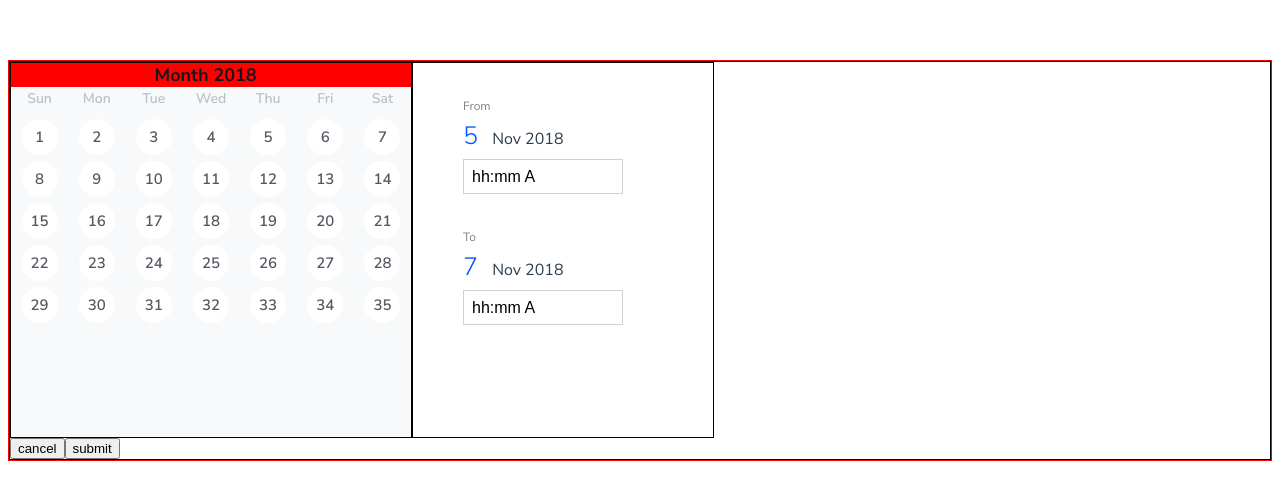
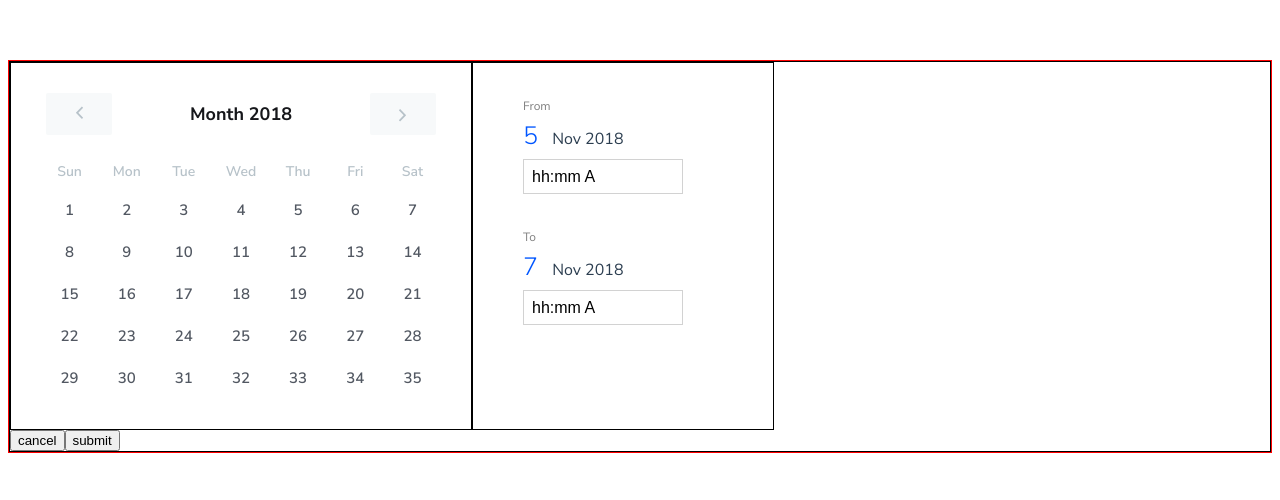
Before and after one commit to wahengchang/vue-packages, a Vue app in the folder packages/dateTimePicker/: page / in a window 1280 px wide. Shown: the top 500 px of the page. Built offline with nearby package versions, Linux system fonts and the light colour scheme.

Commit message:
update datepicker

```diff
--- a/packages/dateTimePicker/src/components/DatePicker.vue
+++ b/packages/dateTimePicker/src/components/DatePicker.vue
@@ -2,14 +2,18 @@
   <div>
     <div class="datePicker_wrap">
       <div class="calendar-header">
-        <span class="left">Left</span>
+        <span class="icon-left"> <arrow /> </span>
         <h3>Month 2018</h3>
-        <span class="right">Right</span>
+        <span class="icon-right"> <arrow /> </span>
       </div>
       <ul class="calendar">
         <template v-for="(weekday, key) in weekdays">
           <li class="weekday" :key="'weekday' + key">
-            <span>{{ weekday }}</span>
+            <span v-if="isToday">{{ weekday }}</span>
+            <span v-if="isBetween">{{ weekday }}</span>
+            <span v-if="isStartDate">{{ weekday }}</span>
+            <span v-if="isEndDate">{{ weekday }}</span>
+            <span v-else>{{ weekday }}</span>
           </li>
         </template>
         <template v-for="(day, key) in 35">
@@ -23,12 +27,18 @@
 </template>
 
 <script>
+import arrow from "./arrow.vue";
+
 export default {
   name: "DatePicker",
+  components: { arrow },
 
   data() {
     return {
-      weekdays: ["Sun", "Mon", "Tue", "Wed", "Thu", "Fri", "Sat"]
+      weekdays: ["Sun", "Mon", "Tue", "Wed", "Thu", "Fri", "Sat"],
+      startDate: "01",
+      endDate: "15",
+      today: new Date()
     };
   }
 };
@@ -38,20 +48,46 @@ export default {
 @import "../style/main.scss";
 
 .datePicker_wrap {
-  height: 374px;
-  background: $pale-grey-two;
+  padding: 30px;
 
   .calendar-header {
     display: flex;
     align-items: center;
     justify-content: space-between;
-    background: red;
+    margin-bottom: 25px;
+    .icon-right {
+      transform: rotate(180deg);
+    }
+
+    span {
+      width: 66px;
+      height: 42px;
+      background: $pale-grey-two;
+      color: $silver;
+      transition-duration: 0.3s;
+      border-radius: 2px;
+      display: flex;
+      justify-content: center;
+      align-items: center;
+
+      &:hover {
+        cursor: pointer;
+        background: $secondary-01;
+        color: #fff;
+      }
+    }
+    .icon-left {
+      margin-left: 5px;
+    }
+    .icon-right {
+      margin-right: 5px;
+    }
     h3 {
       font-size: 18px;
       color: $dark;
     }
   }
-  ul.calendar {
+  .calendar {
     max-width: 400px;
     li {
       display: inline-block;
@@ -64,18 +100,35 @@ export default {
       margin-bottom: 8px;
     }
     li.day {
+      // box-shadow: 0 0 0 1px red;
       span {
         width: 36px;
         height: 36px;
         border-radius: 50%;
         display: inline-block;
-        margin: 3px 5px;
-        background: #fff;
-        color: $slate-grey;
         text-align: center;
         line-height: 36px;
         font-size: 15px;
         font-weight: 600;
+        margin: 3px 5px;
+        color: $slate-grey;
+        background: #fff;
+
+        &:hover {
+          cursor: pointer;
+          color: #fff;
+          background: $secondary-01;
+          transition-duration: 0.3s;
+        }
+        &.today {
+          border: 1px solid green;
+        }
+        &.startDate {
+        }
+        &.endDate {
+        }
+        &.between {
+        }
       }
     }
   }
--- /dev/null
+++ b/packages/dateTimePicker/src/components/arrow.vue
@@ -0,0 +1,46 @@
+<template>
+  <div>
+    <svg
+      width="7px"
+      height="13px"
+      viewBox="0 0 7 13"
+      version="1.1"
+      xmlns="http://www.w3.org/2000/svg"
+      xmlns:xlink="http://www.w3.org/1999/xlink"
+    >
+      <g
+        id="icon-left"
+        stroke="none"
+        stroke-width="1"
+        fill="currentColor"
+        fill-rule="evenodd"
+      >
+        <g
+          id="icon-left"
+          transform="translate(-462.000000, -412.000000)"
+          fill="currentColor"
+        >
+          <g id="icon-left" transform="translate(341.000000, 404.000000)">
+            <g id="icon-left" transform="translate(10.000000, 8.000000)">
+              <path
+                d="M113.351562,6.75 L117.917969,11.5078125 C118.063803,11.6536466 118.063803,11.7994784 117.917969,11.9453125 L117.097656,12.7929688 C116.951822,12.9388028 116.80599,12.9388028 116.660156,12.7929688 L111.082031,6.96875 C111.027343,6.91406223 111,6.84114629 111,6.75 C111,6.65885371 111.027343,6.58593777 111.082031,6.53125 L116.660156,0.70703125 C116.787761,0.579426445 116.933593,0.588540937 117.097656,0.734375 L117.917969,1.5546875 C118.063803,1.70052156 118.063803,1.84635344 117.917969,1.9921875 L113.351562,6.75 Z"
+                id="icon-left"
+              ></path>
+            </g>
+          </g>
+        </g>
+      </g>
+    </svg>
+  </div>
+</template>
+
+<script>
+export default {
+  name: "arrow"
+};
+</script>
+<style scoped>
+svg {
+  fill: currentColor;
+}
+</style>
```
Also changed, not shown: packages/dateTimePicker/src/components/test.vue (added, +21 -0 lines).
